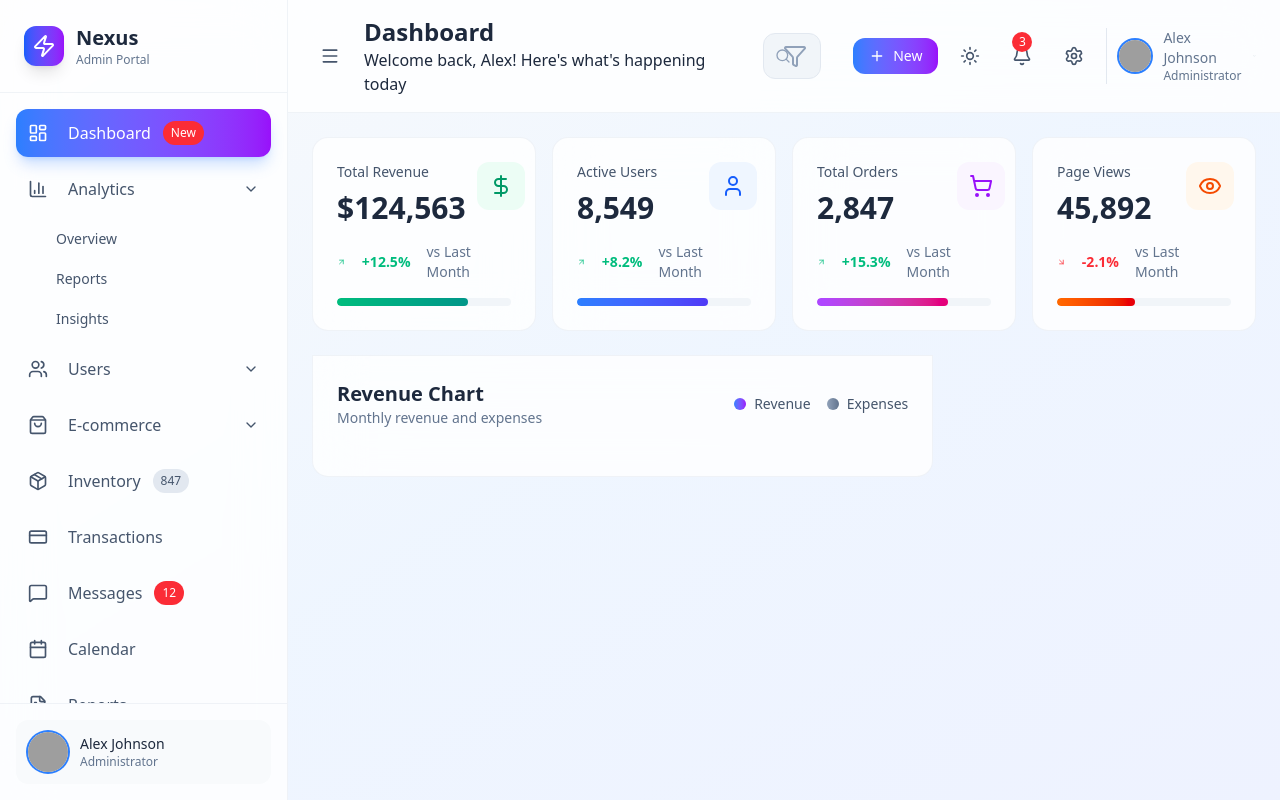
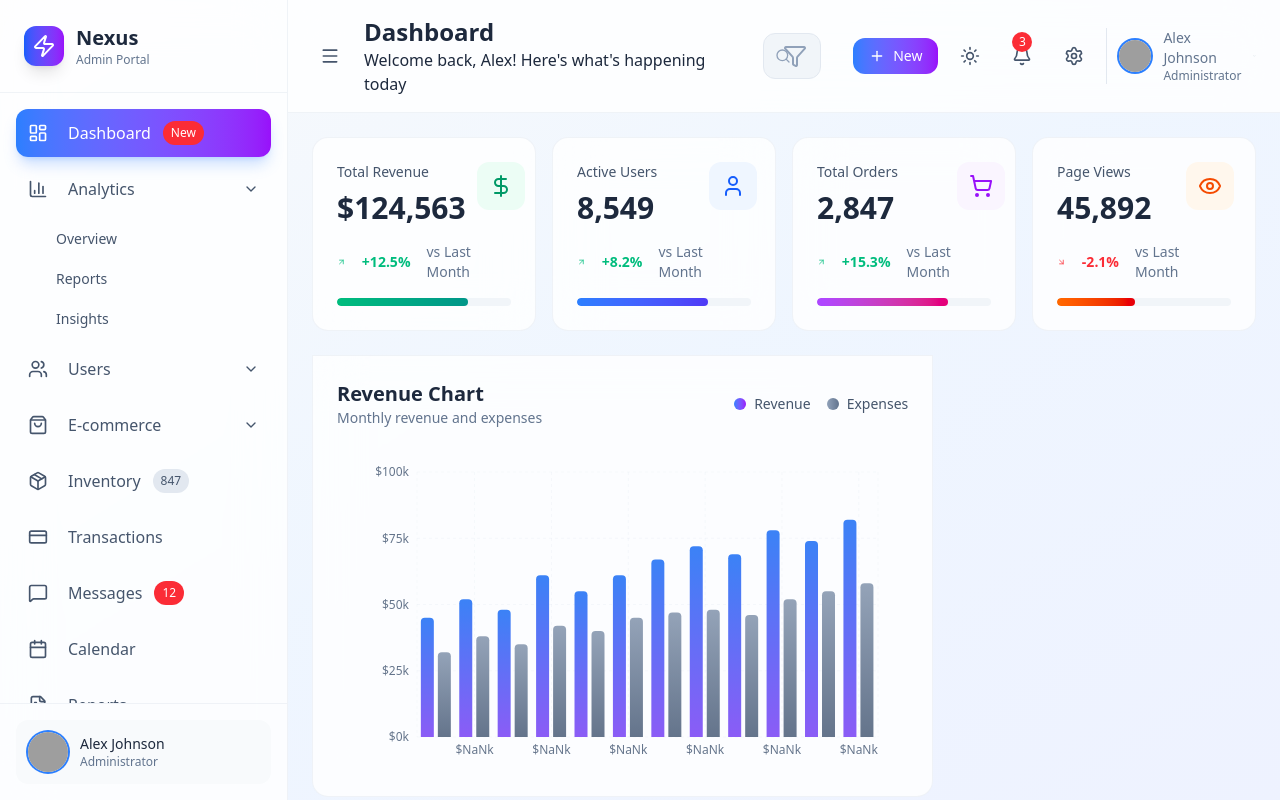
Before and after one commit to IFatima163/Responsive-Admin-Dashboard, a React (Vite) app: page / in a window 1280 px wide. Built offline with nearby package versions, Linux system fonts and the light colour scheme; grey boxes are pictures that could not be loaded.

Commit message:
continued working on charts, installed recharts, updated readme file

```diff
--- a/package.json
+++ b/package.json
@@ -14,6 +14,7 @@
     "lucide-react": "^0.544.0",
     "react": "^19.1.1",
     "react-dom": "^19.1.1",
+    "recharts": "^3.2.1",
     "tailwindcss": "^4.1.13"
   },
   "devDependencies": {
--- a/src/components/Dashboard/RevenueChart.jsx
+++ b/src/components/Dashboard/RevenueChart.jsx
@@ -1,6 +1,32 @@
 import React from 'react'
 
-const RevenueChart = () => {
+import {
+    BarChart,
+    Bar,
+    XAxis,
+    YAxis,
+    CartesianGrid,
+    ResponsiveContainer,
+    Tooltip,
+} from 'recharts'
+
+function RevenueChart() {
+
+    const data = [
+        {month: "Jan", revenue: 45000, expenses: 32000},
+        {month: "Feb", revenue: 52000, expenses: 38000},
+        {month: "Mar", revenue: 48000, expenses: 35000},
+        {month: "Apr", revenue: 61000, expenses: 42000},
+        {month: "May", revenue: 55000, expenses: 40000},
+        {month: "Jun", revenue: 61000, expenses: 45000},
+        {month: "Jul", revenue: 67000, expenses: 47000},
+        {month: "Aug", revenue: 72000, expenses: 48000},
+        {month: "Sep", revenue: 69000, expenses: 46000},
+        {month: "Oct", revenue: 78000, expenses: 52000},
+        {month: "Nov", revenue: 74000, expenses: 55000},
+        {month: "Dec", revenue: 82000, expenses: 58000},
+    ]
+
     return (
         <div className='bg-white/80 dark:bg-slate-900/80 backdrop-blur-xl rounded-b-2xl border
             border-slate-200/50 dark:border-slate-700/50 p-6'
@@ -29,6 +55,68 @@
                     </div>
                 </div>
             </div>
+
+            <div className='h-80'>
+                {" "}
+                <ResponsiveContainer width="100%" height="100%">
+                    <BarChart
+                        data={data}
+                        margin={{top: 20, right: 30, left: 20, bottom: 5}}
+                    >
+                        <CartesianGrid
+                            strokeDasharray="3 3"
+                            stroke="#e2e8f0"
+                            opacity={0.3}
+                        />
+                        <XAxis
+                            dataKey="month"
+                            stroke="#64748b"
+                            fontSize={12}
+                            tickLine={false}
+                            axisLine={false}
+                            tickFormatter={(value) => `$${value / 1000}k`}
+                        />
+                        <YAxis
+                            stroke="#64748b"
+                            fontSize={12}
+                            tickLine={false}
+                            axisLine={false}
+                            tickFormatter={(value) => `$${value / 1000}k`}
+                        />
+                        <Tooltip
+                            contentStyle={{
+                                backgroundColor: "rgba(255, 255, 255, 0.95)",
+                                border: "none",
+                                borderRadius: "12px",
+                                boxShadow: "0 10px 40px rgba(0, 0, 0, 0.1)",
+                            }}
+                            formatter={(value) => [`$${value.toLocaleString()}`, ""]}
+                        />
+                        <Bar
+                            dataKey="revenue"
+                            fill="url(#revenueGradient)"
+                            radius={[4,4,0,0]}
+                            maxBarSize={40}
+                        />
+                        <Bar
+                            dataKey="expenses"
+                            fill="url(#expensesGradient)"
+                            radius={[4,4,0,0]}
+                            maxBarSize={40}
+                        />
+                        <defs>
+                            <linearGradient id='revenueGradient' x1='0' y1='0' x2='0' y2='1'>
+                                <stop offset="0%" stopColor='#3b82f6'/>
+                                <stop offset="100%" stopColor='#8b5cf6'/>
+                            </linearGradient>
+                            <linearGradient id='expensesGradient' x1='0' y1='0' x2='0' y2='1'>
+                                <stop offset="0%" stopColor='#94a3b8'/>
+                                <stop offset="100%" stopColor='#64748b'/>
+                            </linearGradient>
+                        </defs>
+                    </BarChart>
+                </ResponsiveContainer>
+            </div>
         </div>
     )
 }
```
Also changed, not shown: 2 other files (tests, documents, lock files or other folders). Lines whose indentation alone changed are shown as unchanged.
